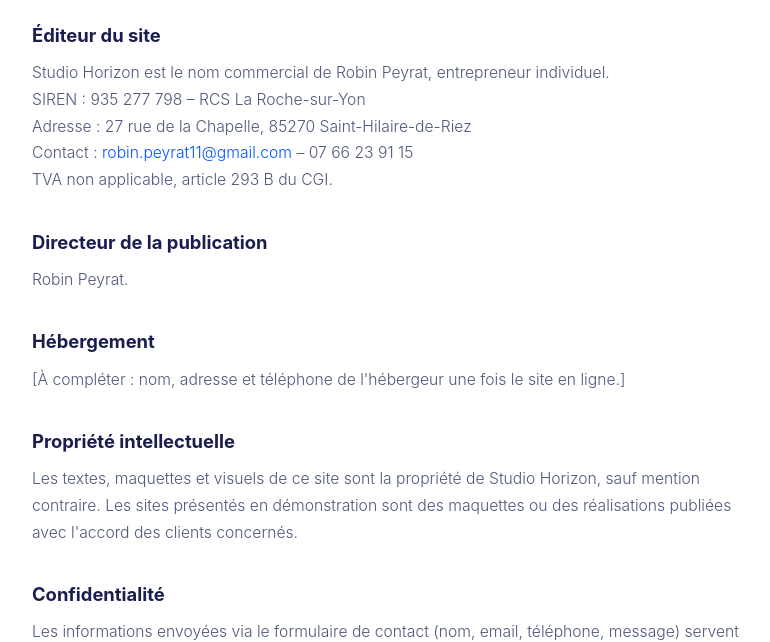
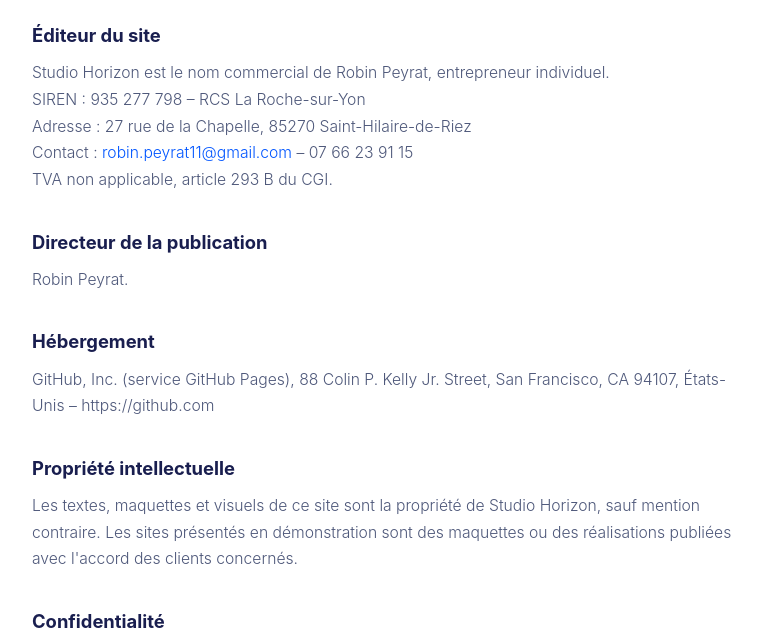
Before and after one commit to robinprt/studio-horizon, a plain HTML site: page mentions-legales.html in a window 1280 px wide. Shown: the part 161-803 px from the top of the page, without its empty margins (248-1018 px from the left). Drawn offline with Linux system fonts and the light colour scheme.

Commit message:
Mentions légales : hébergeur GitHub Pages
Co-Authored-By: Claude Opus 5.5 <noreply@anthropic.com>

```diff
--- a/mentions-legales.html
+++ b/mentions-legales.html
@@ -20,7 +20,7 @@ TVA non applicable, article 293 B du CGI.</p>
 <h2>Directeur de la publication</h2>
 <p>Robin Peyrat.</p>
 <h2>Hébergement</h2>
-<p>[À compléter : nom, adresse et téléphone de l'hébergeur une fois le site en ligne.]</p>
+<p>GitHub, Inc. (service GitHub Pages), 88 Colin P. Kelly Jr. Street, San Francisco, CA 94107, États-Unis – https://github.com</p>
 <h2>Propriété intellectuelle</h2>
 <p>Les textes, maquettes et visuels de ce site sont la propriété de Studio Horizon, sauf mention contraire. Les sites présentés en démonstration sont des maquettes ou des réalisations publiées avec l'accord des clients concernés.</p>
 <h2 id="confidentialite">Confidentialité</h2>
```
